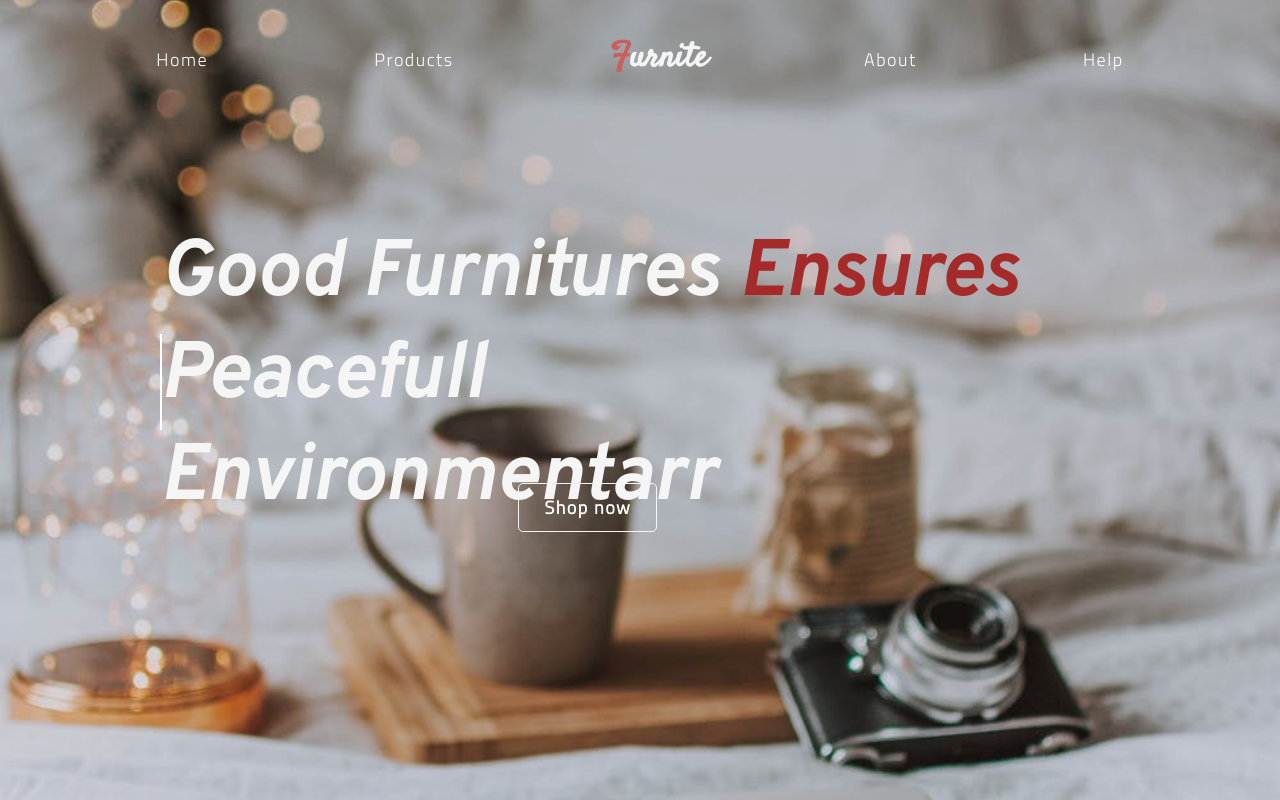
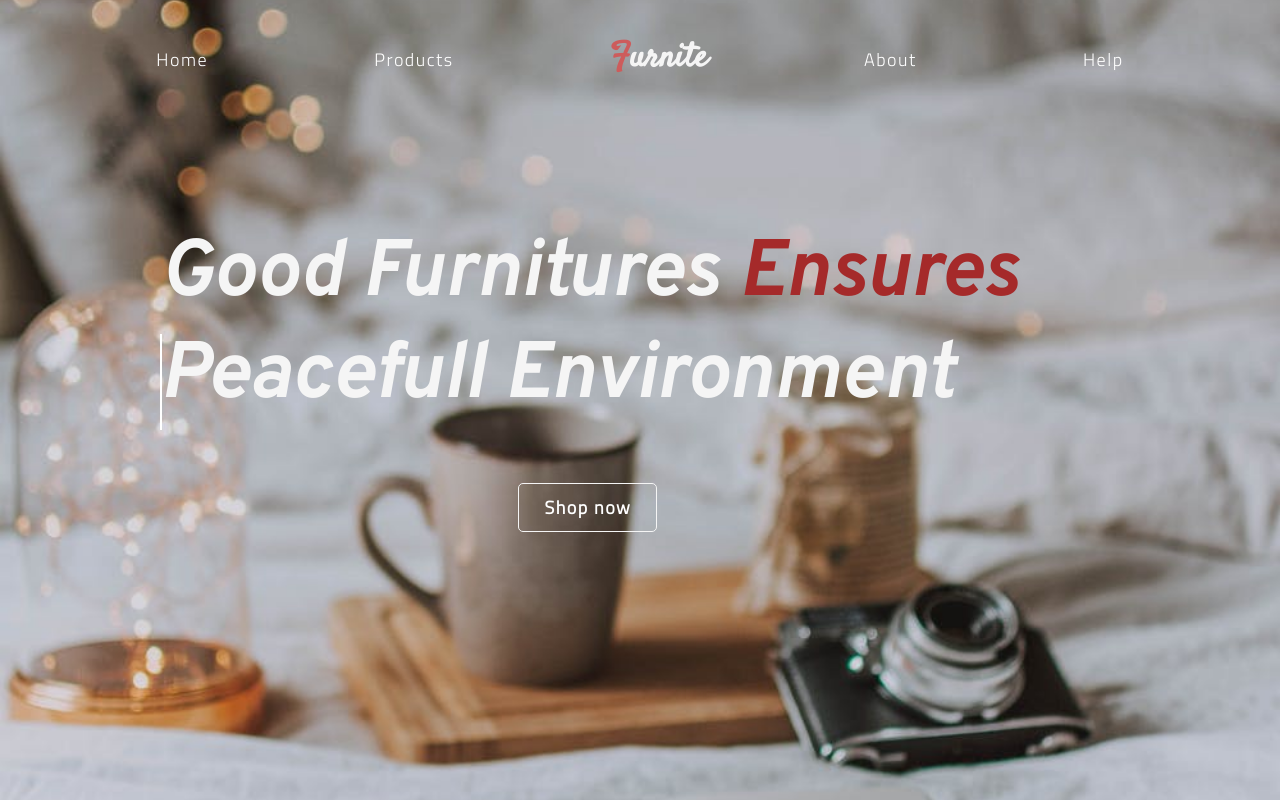
Before and after one commit to Keerthi1817/Furniture-Application-, a plain HTML site: page index.html in a window 1280 px wide. Drawn offline with Linux system fonts and the light colour scheme.

Commit message:
Update index.html

```diff
--- a/index.html
+++ b/index.html
@@ -38,7 +38,7 @@
             text.textContent = "Happy Life"
         }, 4000)
         setTimeout(() => {
-            text.textContent = "Peacefull Environmentarr"
+            text.textContent = "Peacefull Environment"
         }, 4000)
     }
     textLoad()
```
